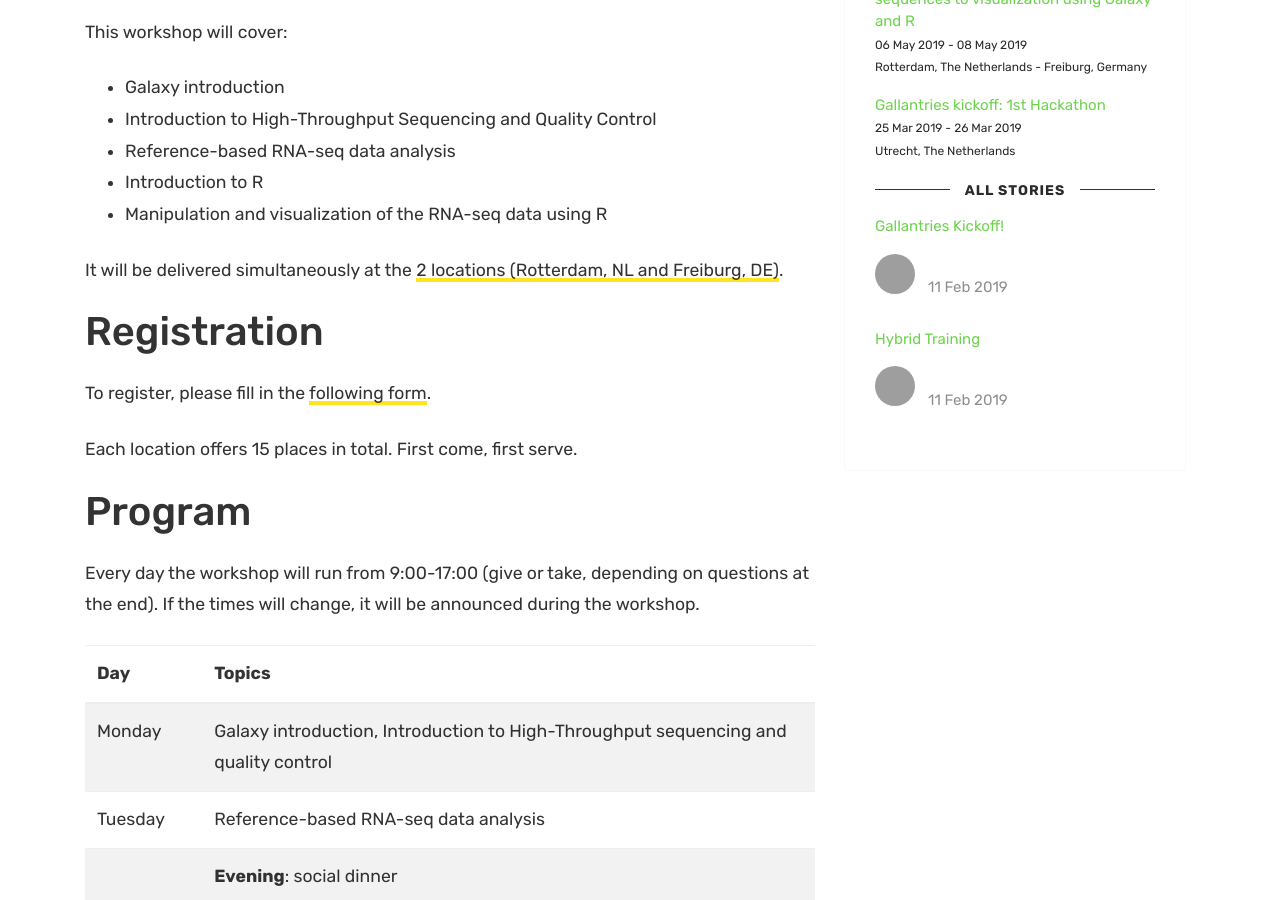
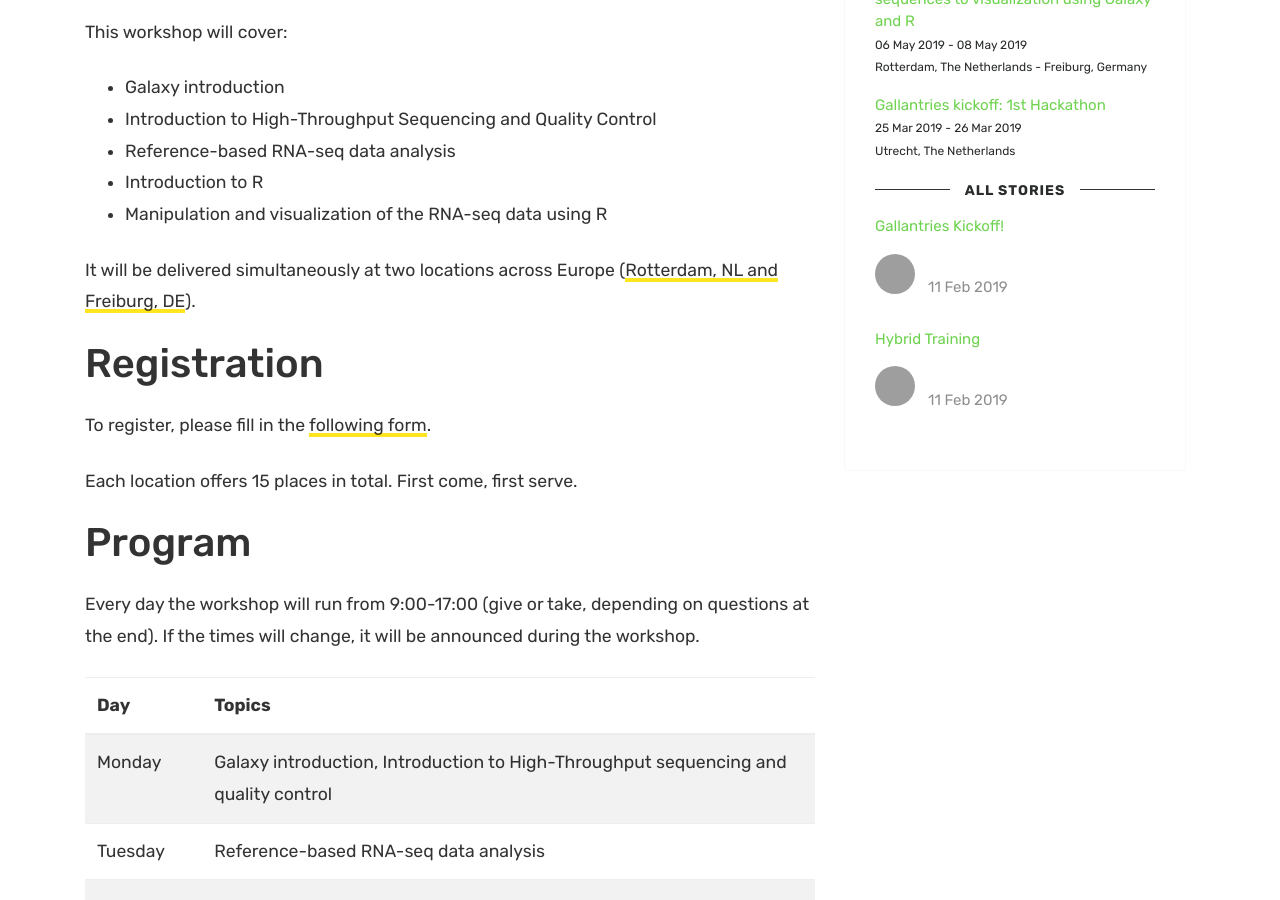
Before and after one commit to gallantries/gallantries.github.io, a Jekyll site: the page built from _events/2019-03-25-first-galantries-workshop.md, in a window 1280 px wide and 900 px high, scrolled down 342 px. Built offline with Jekyll 4.4.1, drawn with Linux system fonts in a browser that asks for light colours; nearby versions of some CDN libraries; grey boxes are pictures that could not be loaded.

Commit message:
Update _events/2019-03-25-first-galantries-workshop.md
Co-Authored-By: bebatut <berenice.batut@gmail.com>

```diff
--- a/_events/2019-03-25-first-galantries-workshop.md
+++ b/_events/2019-03-25-first-galantries-workshop.md
@@ -30,7 +30,7 @@ This workshop will cover:
 - Introduction to R
 - Manipulation and visualization of the RNA-seq data using R
 
-It will be delivered simultaneously at the [2 locations (Rotterdam, NL and Freiburg, DE)](#venues).
+It will be delivered simultaneously at two locations across Europe ([Rotterdam, NL and Freiburg, DE](#venues)).
 
 # Registration
 
```
